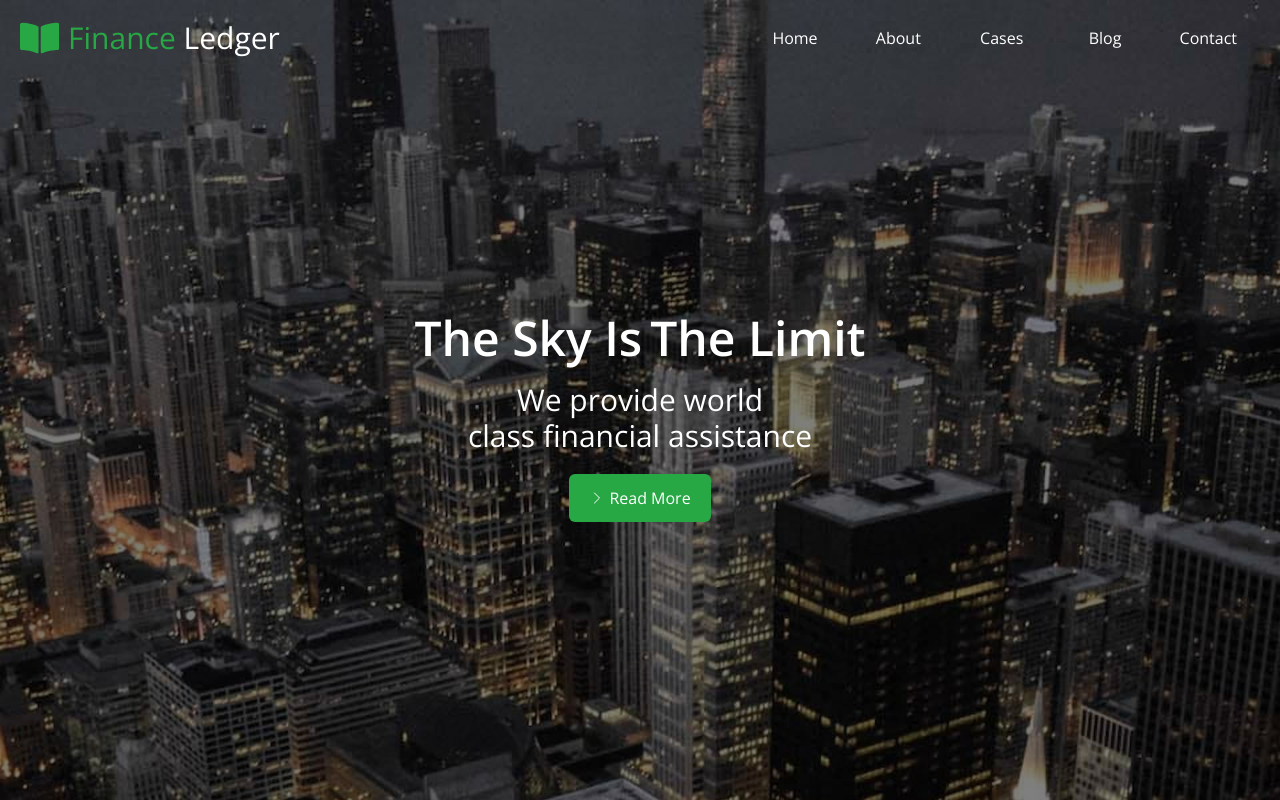
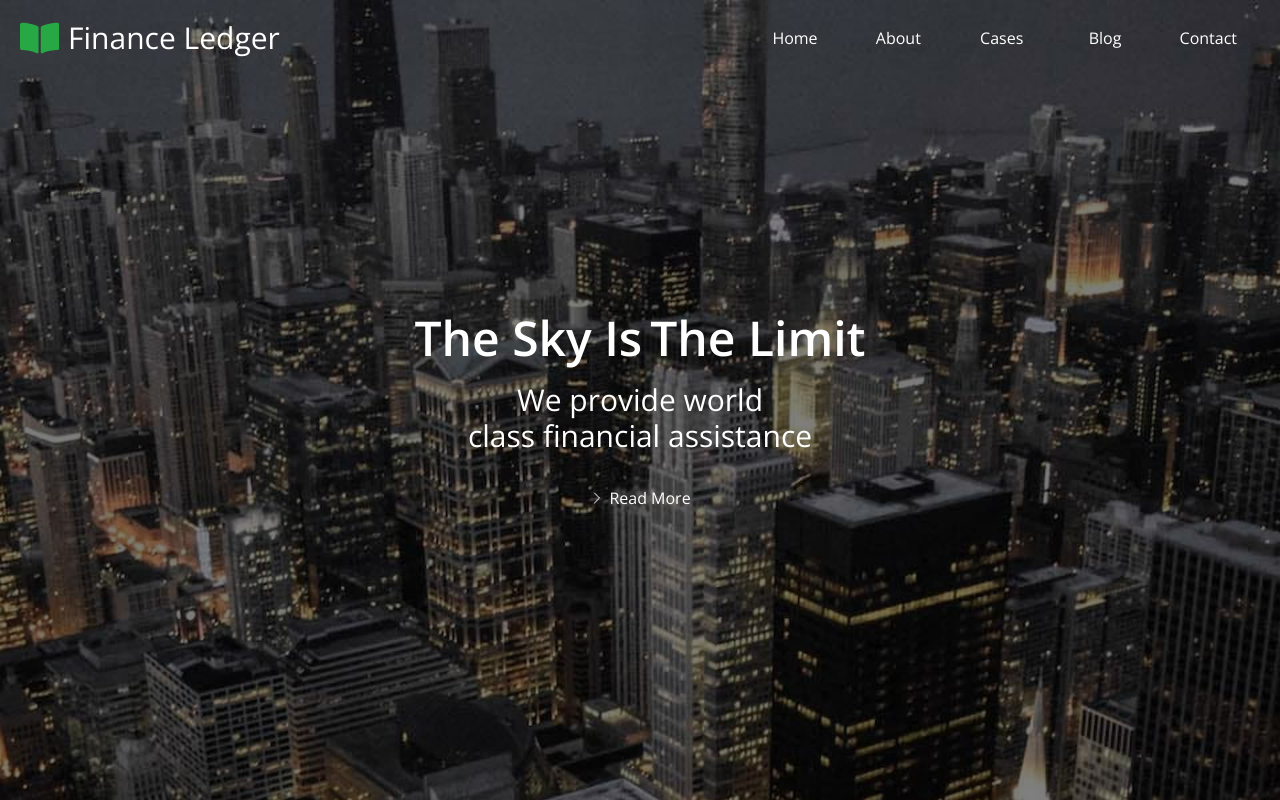
Before and after one commit to Yab1/finance_ledger_website, a React (Vite) app: page / in a window 1280 px wide. Shown: the top 800 px of the page. Built offline with nearby package versions, Linux system fonts and the light colour scheme.

Commit message:
Config: Added new custom color

```diff
--- a/tailwind.config.js
+++ b/tailwind.config.js
@@ -9,7 +9,8 @@ export default {
         lg: "1360px",
       },
       colors: {
-        Green: "#28A745",
+        "dark-green": "#28A745",
+        "light-green": "#2ebf4f",
         Blue: "#0284D0",
         Dark: "#333333",
         Creme: "#F4F4F4",
```
